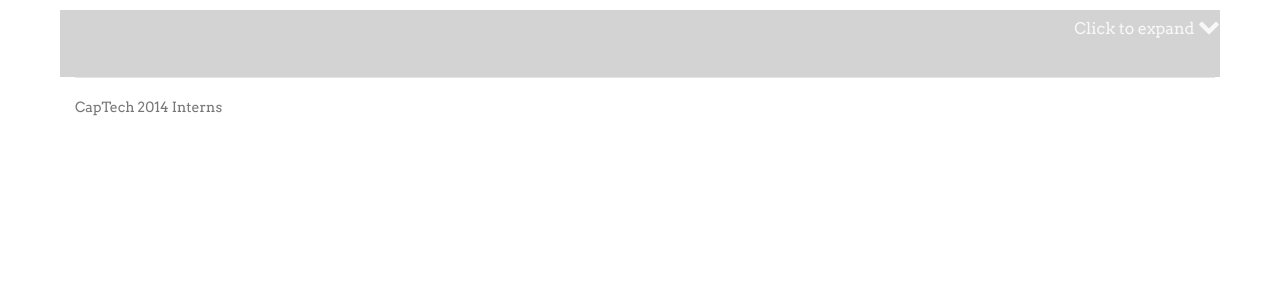
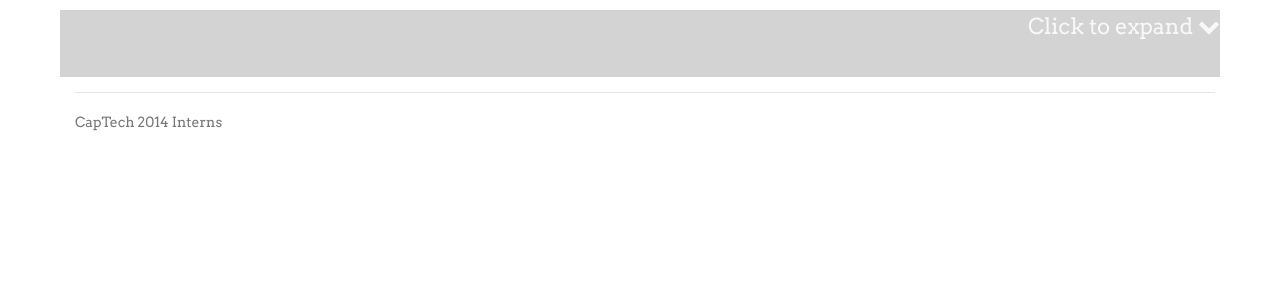
Before and after one commit to adepu/CapTechHTML5, a PHP site: page / in a window 1280 px wide. Shown: the part 160-460 px from the top of the page. Run offline with PHP 8.4, Linux system fonts and the light colour scheme; some libraries are stand-ins or nearby versions.

Commit message:
banner corrections

```diff
--- a/_assets/css/header.css
+++ b/_assets/css/header.css
@@ -108,13 +108,12 @@
 .collapse
 {
 	display: block;
-	padding-bottom: 12px;
 	font-size: 18px;
 	font-weight: bold;
 	font-style: italic;
 	color: #333333;
+	height: 67px;
 	background-color:#D3D3D3;
-	height: 67px;
     overflow: hidden;
     transition: height 1s;
     -moz-transition: height 1s; /* Firefox 4 */
@@ -134,13 +133,6 @@
     -webkit-transition: height 1s; /* Safari and Chrome */
     -o-transition: height 1s; /* Opera */
 }
-
-/* end of http://jsfiddle.net/Bq6eK/13/ code*/
-.message
-{
-	padding-top: 12px;
-
-}
 .pull-right
 {
 	font-size: 9pt;
@@ -159,12 +151,7 @@
 	padding-top: 0px;
 	vertical-align: text-top;
 }
-
 #banner-button {
 	margin-right: 15px;
 	margin-bottom: -35px;
 }
-#button-text
-{
-	font-size: 16px;
-}
--- a/_assets/css/home.css
+++ b/_assets/css/home.css
@@ -9,9 +9,12 @@
   font-style: italic;
   color: #333333;
   background-color:#D3D3D3;
-  height: 50px;
-  padding-top: 15;
-  padding-bottom: 15;
+  padding-top: 20px;
+  margin-bottom: 15px;
+}
+.banner p:nth-child(2)
+{
+  padding-top: 15px;
 }
 .header.top-nav ul li
 {
--- a/index.html
+++ b/index.html
@@ -59,16 +59,14 @@
       <div class="row">
           <a class="pull-right" id="banner-button">
             <span id="arrow">
-              <span id="button-text">
               Click to expand
-              </span>
               <i class="fa fa-chevron-down"></i>
             </span>
           </a>
         </div>
       <div class="banner collapse" id="collapsed"></div>
       <script id="bannerTemplate" type="text/template">
-      	<p class="message text-center"><%= message %></p>
+      	<p class="text-center"><%= message %></p>
       </script>
     <div class="container">
 
```
